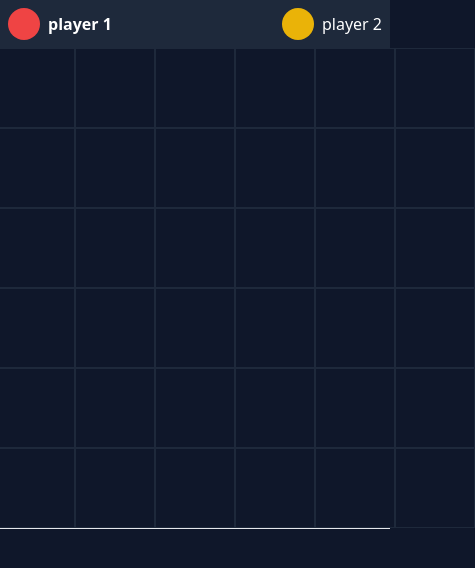
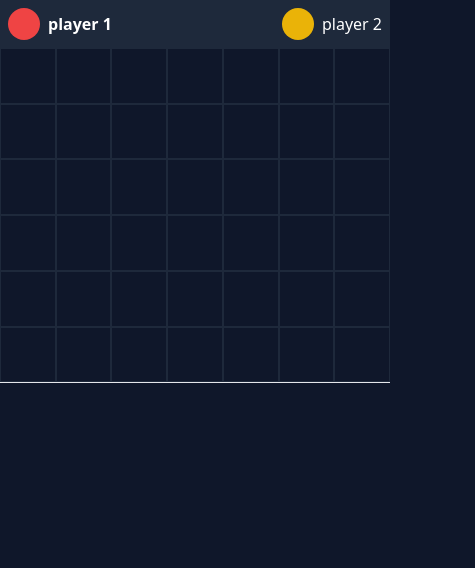
Before and after one commit to cantart/conn4, a SvelteKit app: page / in a window 390 px wide. Shown: the top 568 px of the page, 475 px wide, since content can reach past the window. Built offline with nearby package versions, Linux system fonts and the light colour scheme.

Commit message:
fix table responsive

```diff
--- a/src/routes/+page.svelte
+++ b/src/routes/+page.svelte
@@ -26,16 +26,16 @@
 	<div class:opacity-50={halfOpacity} class="h-full w-full rounded-full {skin}"></div>
 {/snippet}
 
-<div class="flex flex-col items-center border-b">
+<div class="border-b">
 	{#each game.table as row, i}
-		<div class="flex">
+		<div class="flex justify-center">
 			{#each row as cell, j}
 				{@const halfOpacity =
 					!!game.wonPlayer &&
 					!game.wonPlayer.coordinates.some(([row, col]) => row === i && col === j)}
 
 				<button
-					class="grid h-[5rem] w-[5rem] place-items-center border border-slate-800"
+					class="grid aspect-square w-[5rem] place-items-center border border-slate-800"
 					onclick={() => game.dropPiece(j)}
 				>
 					{#if cell.playerId}
```
